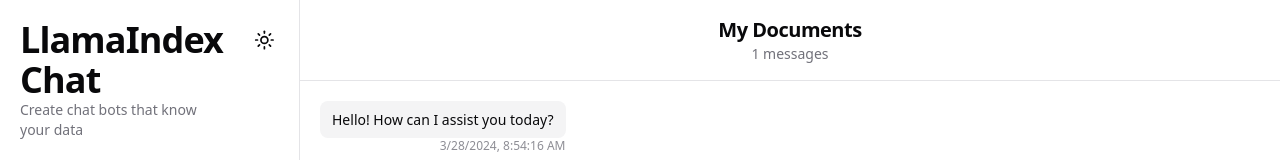
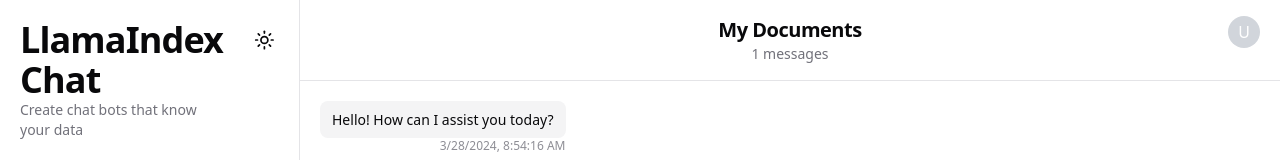
Before and after one commit to run-llama/chat-llamaindex, a Next.js app: page /#/ in a window 1280 px wide. Shown: the top 160 px of the page. Built offline with nearby package versions, Linux system fonts and the light colour scheme.

Commit message:
add-user: first commit

```diff
--- a/app/components/chat/chat.tsx
+++ b/app/components/chat/chat.tsx
@@ -44,6 +44,13 @@
 import { ChatAction } from "./chat-action";
 import { ClearContextDivider } from "./clear-context-divider";
 import { useBotStore } from "@/app/store/bot";
+import {
+  DropdownMenu,
+  DropdownMenuTrigger,
+  DropdownMenuContent,
+  DropdownMenuItem,
+  DropdownMenuSeparator,
+} from "../ui/dropdown-menu"; // Replace with the correct path to your dropdown component
 
 const Markdown = dynamic(
   async () => (await import("../ui/markdown")).Markdown,
@@ -80,6 +87,24 @@
           {Locale.Chat.SubTitle(numberOfMessages)}
         </div>
       </div>
+      {/* User Dropdown */}
+      <div className="absolute top-4 right-5">
+        <DropdownMenu>
+          <DropdownMenuTrigger>
+            <div className="flex items-center cursor-pointer">
+              <div className="rounded-full bg-gray-300 w-8 h-8 flex items-center justify-center text-white">
+                U
+              </div>
+            </div>
+          </DropdownMenuTrigger>
+          <DropdownMenuContent>
+            <DropdownMenuItem>Profile</DropdownMenuItem>
+            <DropdownMenuSeparator />
+            <DropdownMenuItem>Log out</DropdownMenuItem>
+          </DropdownMenuContent>
+        </DropdownMenu>
+      </div>
+
       <Separator />
     </div>
   );
```
